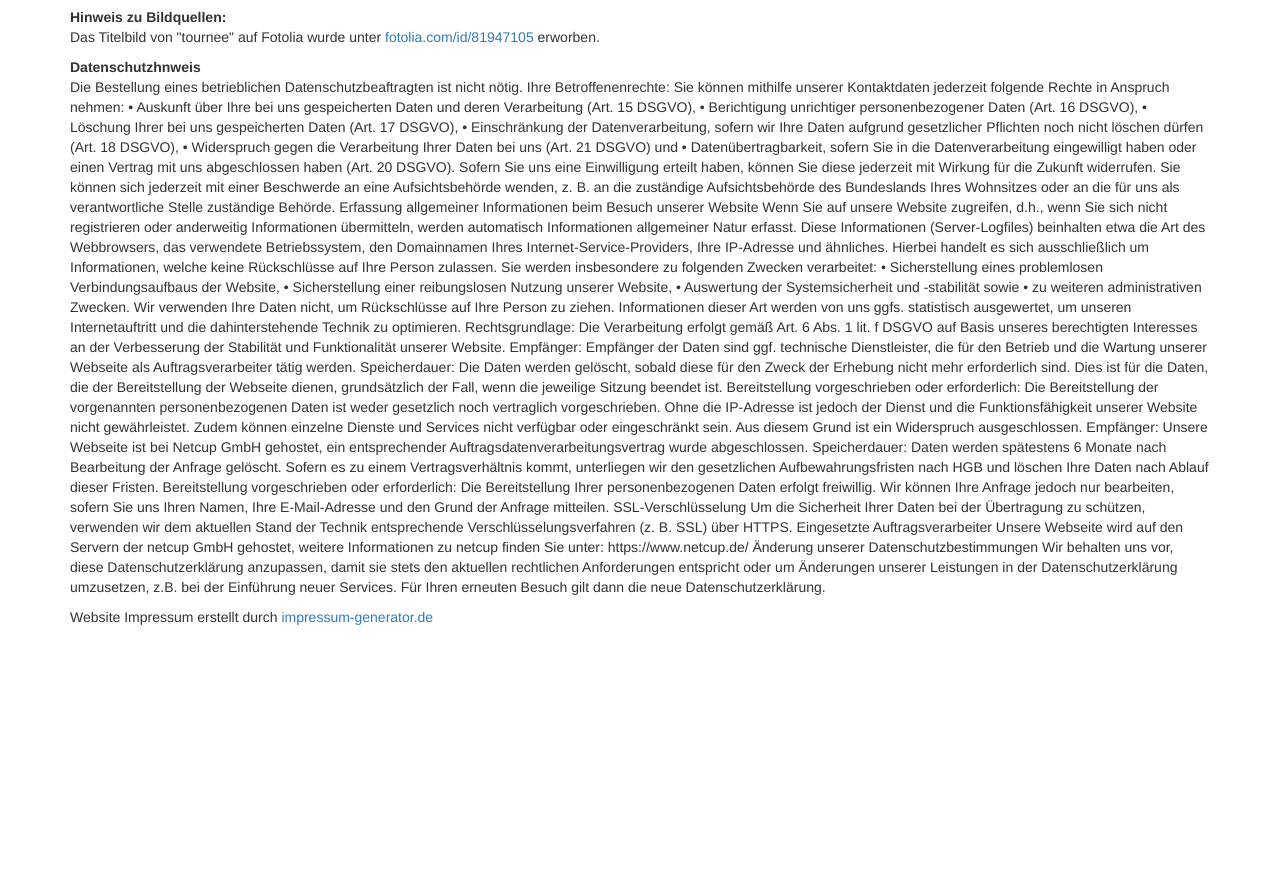
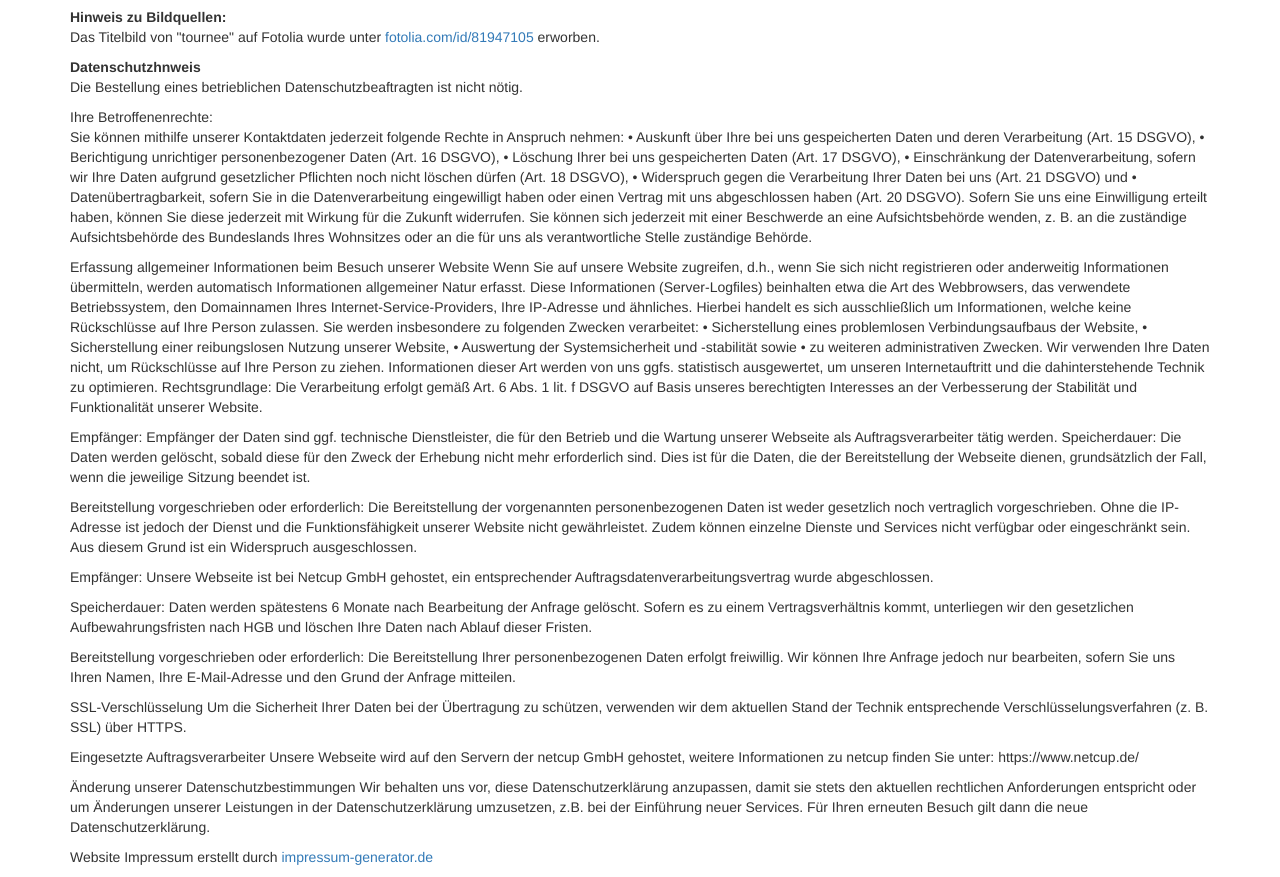
Before and after one commit to easy-driver/easy-driver.github.io, a plain HTML site: page impressum.html in a window 1280 px wide. Shown: the part 772-1649 px from the top of the page. Before the commit the page ends 1409 px from the top, so only its background shows below. Drawn offline with Linux system fonts and the light colour scheme.

Commit message:
Update impressum.html

```diff
--- a/impressum.html
+++ b/impressum.html
@@ -102,8 +102,11 @@
 	<b>Datenschutzhnweis</b>
 	<p>
 		Die Bestellung eines betrieblichen Datenschutzbeaftragten ist nicht nötig.
+			</p>
 
 	Ihre Betroffenenrechte:
+	  	<p>
+
 Sie können mithilfe unserer Kontaktdaten  jederzeit folgende Rechte in Anspruch nehmen:
     • Auskunft über Ihre bei uns gespeicherten Daten und deren Verarbeitung (Art. 15 DSGVO),
     • Berichtigung unrichtiger personenbezogener Daten (Art. 16 DSGVO),
@@ -113,6 +116,8 @@ Sie können mithilfe unserer Kontaktdaten  jederzeit folgende Rechte in Anspruch
     • Datenübertragbarkeit, sofern Sie in die Datenverarbeitung eingewilligt haben oder einen Vertrag mit uns abgeschlossen haben (Art. 20 DSGVO).
 Sofern Sie uns eine Einwilligung erteilt haben, können Sie diese jederzeit mit Wirkung für die Zukunft widerrufen.
 Sie können sich jederzeit mit einer Beschwerde an eine Aufsichtsbehörde wenden, z. B. an die zuständige Aufsichtsbehörde des Bundeslands Ihres Wohnsitzes oder an die für uns als verantwortliche Stelle zuständige Behörde.
+	</p>
+	<p>
 
 Erfassung allgemeiner Informationen beim Besuch unserer Website
 Wenn Sie auf unsere Website zugreifen, d.h., wenn Sie sich nicht registrieren oder anderweitig Informationen übermitteln, werden automatisch Informationen allgemeiner Natur erfasst. Diese Informationen (Server-Logfiles) beinhalten etwa die Art des Webbrowsers, das verwendete Betriebssystem, den Domainnamen Ihres Internet-Service-Providers, Ihre IP-Adresse und ähnliches. Hierbei handelt es sich ausschließlich um Informationen, welche keine Rückschlüsse auf Ihre Person zulassen.
@@ -124,27 +129,44 @@ Sie werden insbesondere zu folgenden Zwecken verarbeitet:
 Wir verwenden Ihre Daten nicht, um Rückschlüsse auf Ihre Person zu ziehen. Informationen dieser Art werden von uns ggfs. statistisch ausgewertet, um unseren Internetauftritt und die dahinterstehende Technik zu optimieren.
 Rechtsgrundlage:
 Die Verarbeitung erfolgt gemäß Art. 6 Abs. 1 lit. f DSGVO auf Basis unseres berechtigten Interesses an der Verbesserung der Stabilität und Funktionalität unserer Website.
+	</p>
 
+	<p>
 
 Empfänger:
 Empfänger der Daten sind ggf. technische Dienstleister, die für den Betrieb und die Wartung unserer Webseite als Auftragsverarbeiter tätig werden.
 Speicherdauer:
-Die Daten werden gelöscht, sobald diese für den Zweck der Erhebung nicht mehr erforderlich sind. Dies ist für die Daten, die der Bereitstellung der Webseite dienen, grundsätzlich der Fall, wenn die jeweilige Sitzung beendet ist.
+Die Daten werden gelöscht, sobald diese für den Zweck der Erhebung nicht mehr erforderlich sind. Dies ist für die Daten, die der Bereitstellung der Webseite dienen, grundsätzlich der Fall, wenn die jeweilige Sitzung beendet ist.	</p>
+	<p>
+
 Bereitstellung vorgeschrieben oder erforderlich:
-Die Bereitstellung der vorgenannten personenbezogenen Daten ist weder gesetzlich noch vertraglich vorgeschrieben. Ohne die IP-Adresse ist jedoch der Dienst und die Funktionsfähigkeit unserer Website nicht gewährleistet. Zudem können einzelne Dienste und Services nicht verfügbar oder eingeschränkt sein. Aus diesem Grund ist ein Widerspruch ausgeschlossen.
+Die Bereitstellung der vorgenannten personenbezogenen Daten ist weder gesetzlich noch vertraglich vorgeschrieben. Ohne die IP-Adresse ist jedoch der Dienst und die Funktionsfähigkeit unserer Website nicht gewährleistet. Zudem können einzelne Dienste und Services nicht verfügbar oder eingeschränkt sein. Aus diesem Grund ist ein Widerspruch ausgeschlossen. 	</p>
+	<p>
+
 Empfänger:
-Unsere Webseite ist bei Netcup GmbH gehostet, ein entsprechender Auftragsdatenverarbeitungsvertrag wurde abgeschlossen.
+Unsere Webseite ist bei Netcup GmbH gehostet, ein entsprechender Auftragsdatenverarbeitungsvertrag wurde abgeschlossen. 	</p>
+	<p>
+
 Speicherdauer:
 Daten werden spätestens 6 Monate nach Bearbeitung der Anfrage gelöscht.
-Sofern es zu einem Vertragsverhältnis kommt, unterliegen wir den gesetzlichen Aufbewahrungsfristen nach HGB und löschen Ihre Daten nach Ablauf dieser Fristen.
+Sofern es zu einem Vertragsverhältnis kommt, unterliegen wir den gesetzlichen Aufbewahrungsfristen nach HGB und löschen Ihre Daten nach Ablauf dieser Fristen. 	</p>
+	<p>
+
 Bereitstellung vorgeschrieben oder erforderlich:
-Die Bereitstellung Ihrer personenbezogenen Daten erfolgt freiwillig. Wir können Ihre Anfrage jedoch nur bearbeiten, sofern Sie uns Ihren Namen, Ihre E-Mail-Adresse und den Grund der Anfrage mitteilen.
+Die Bereitstellung Ihrer personenbezogenen Daten erfolgt freiwillig. Wir können Ihre Anfrage jedoch nur bearbeiten, sofern Sie uns Ihren Namen, Ihre E-Mail-Adresse und den Grund der Anfrage mitteilen. 	</p>
+	<p>
+
 SSL-Verschlüsselung
-Um die Sicherheit Ihrer Daten bei der Übertragung zu schützen, verwenden wir dem aktuellen Stand der Technik entsprechende Verschlüsselungsverfahren (z. B. SSL) über HTTPS.
+Um die Sicherheit Ihrer Daten bei der Übertragung zu schützen, verwenden wir dem aktuellen Stand der Technik entsprechende Verschlüsselungsverfahren (z. B. SSL) über HTTPS. 	</p>
+	<p>
+
 Eingesetzte Auftragsverarbeiter
-Unsere Webseite wird auf den Servern der netcup GmbH gehostet, weitere Informationen zu netcup finden Sie unter: https://www.netcup.de/
+Unsere Webseite wird auf den Servern der netcup GmbH gehostet, weitere Informationen zu netcup finden Sie unter: https://www.netcup.de/ 	</p>
+	<p>
+
 Änderung unserer Datenschutzbestimmungen
-Wir behalten uns vor, diese Datenschutzerklärung anzupassen, damit sie stets den aktuellen rechtlichen Anforderungen entspricht oder um Änderungen unserer Leistungen in der Datenschutzerklärung umzusetzen, z.B. bei der Einführung neuer Services. Für Ihren erneuten Besuch gilt dann die neue Datenschutzerklärung.
+Wir behalten uns vor, diese Datenschutzerklärung anzupassen, damit sie stets den aktuellen rechtlichen Anforderungen entspricht oder um Änderungen unserer Leistungen in der Datenschutzerklärung umzusetzen, z.B. bei der Einführung neuer Services. Für Ihren erneuten Besuch gilt dann die neue Datenschutzerklärung. 	</p>
+
 
 	</p>
 	<p>Website Impressum erstellt durch <a href="http://www.impressum-generator.de/" target="_blank" title="impressum-generator.de">impressum-generator.de</a></p>
```
